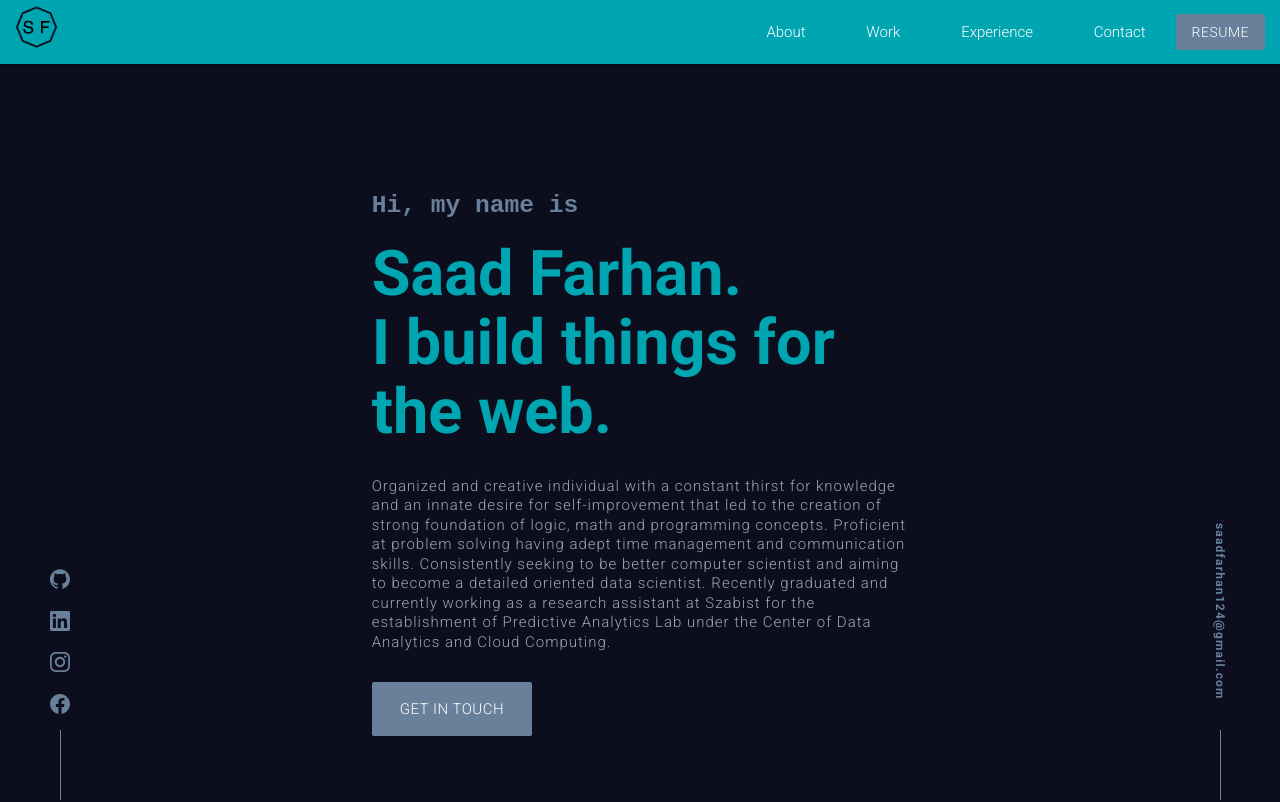
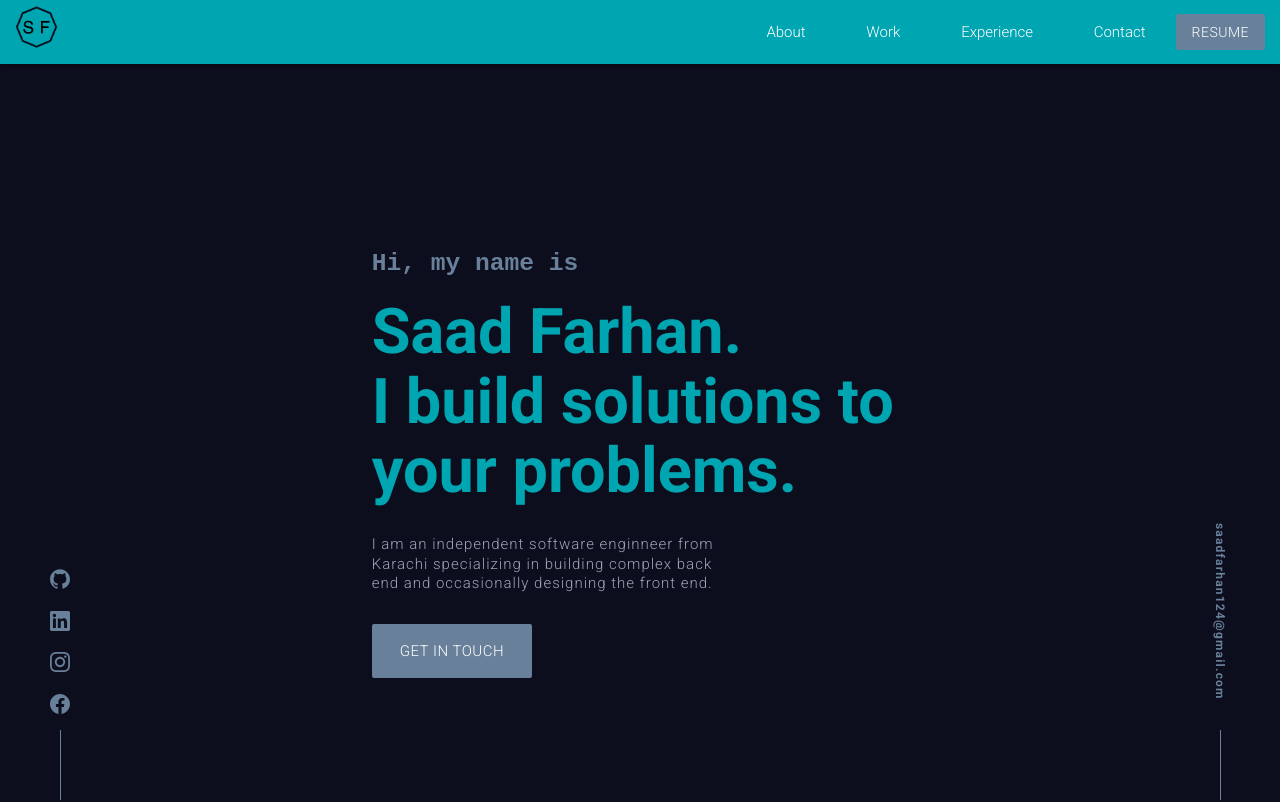
Before and after one commit to saadfarhan124/personal, a React (Create React App) app: page / in a window 1280 px wide. Shown: the top 802 px of the page. Built offline with nearby package versions, Linux system fonts and the light colour scheme.

Commit message:
updated text

```diff
--- a/src/components/Landing/Landing.component.jsx
+++ b/src/components/Landing/Landing.component.jsx
@@ -21,21 +21,15 @@ export const Landing = () => {
         </div>
         <div className="row">
           <div className="col s12">
-            <h1 className="left-align">I build things for the web.</h1>
+            <h1 className="left-align">I build solutions to your problems.</h1>
           </div>
         </div>
         <div className="row">
-          <div className="col s12">
+          <div className="col s12 l8 m8">
             <div className="about-info">
               <p className="left-align">
-                {/* I'm a software engineer based in Boston, MA specializing in building
-                (and occasionally designing) exceptional, high-quality websites and
-                applications. */}
-                Organized and creative individual with a constant thirst for knowledge and an innate desire for
-                self-improvement that led to the creation of strong foundation of logic, math and programming
-                concepts. Proficient at problem solving having adept time management and communication
-                skills. Consistently seeking to be better computer scientist and aiming to become a detailed
-                oriented data scientist. Recently graduated and currently working as a research assistant at Szabist for the establishment of Predictive Analytics Lab under the Center of Data Analytics and Cloud Computing.
+                I am an independent software enginneer from Karachi specializing in building
+                complex back end and occasionally designing the front end.
               </p>
             </div>
           </div>
```
